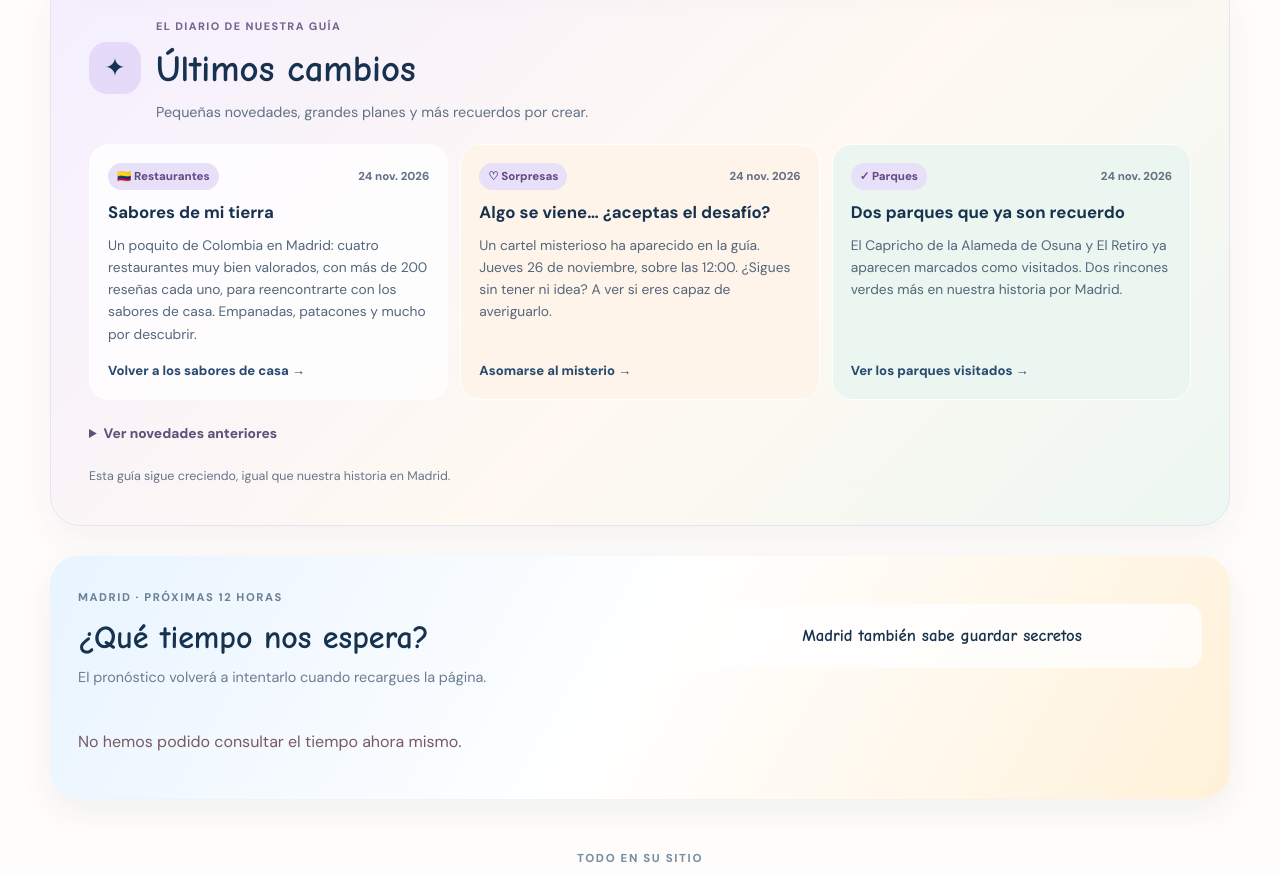
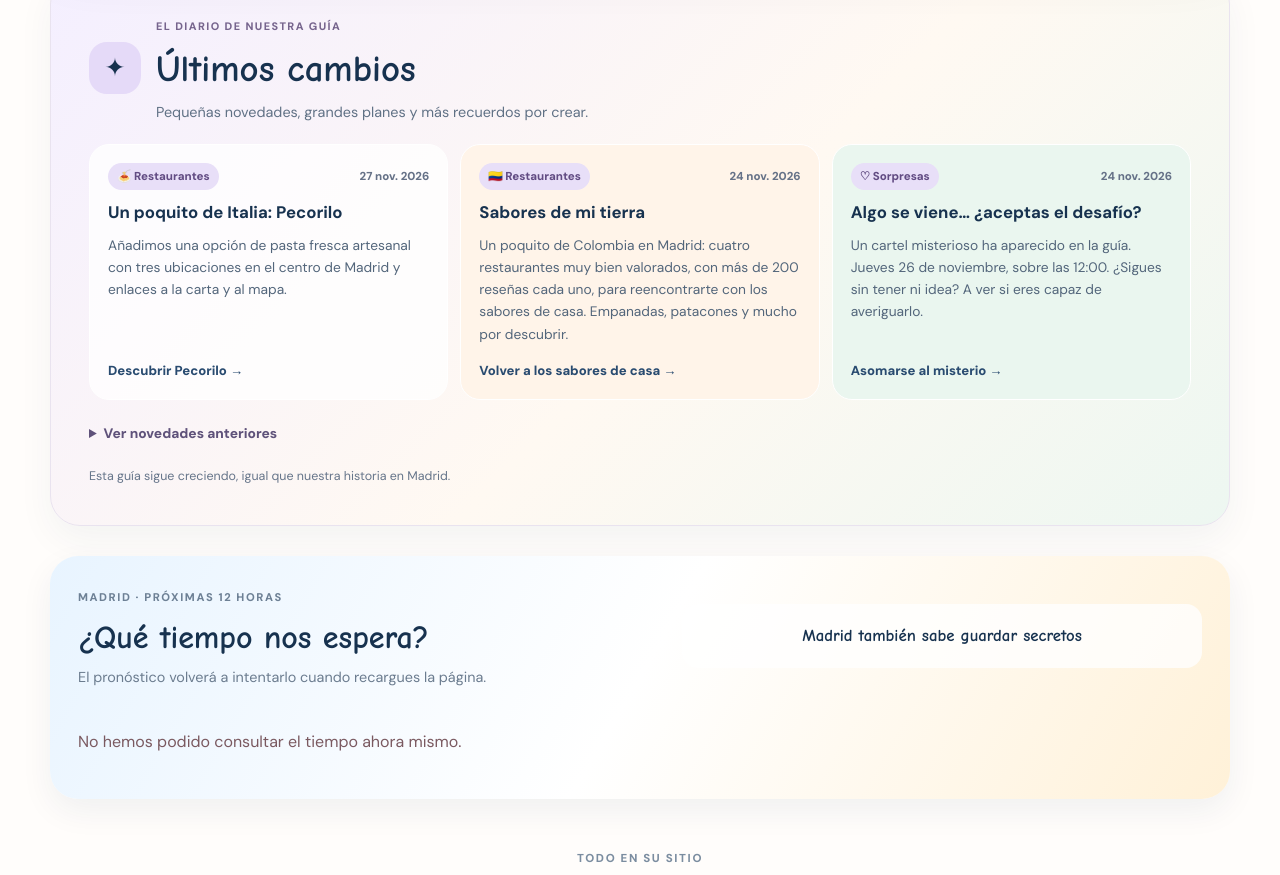
Before and after one commit to alejandrocolegiocuba-ctrl/guia-de-supervivencia, a plain HTML site: page index.html in a window 1280 px wide. Shown: the part 790-1665 px from the top of the page. Drawn offline with nearby package versions, Linux system fonts and the light colour scheme; no server answers.

Commit message:
Registra Pecorilo en últimas novedades

```diff
--- a/index.html
+++ b/index.html
@@ -730,11 +730,12 @@
         <section class="container guide-updates" id="ultimos-cambios" aria-labelledby="updatesTitle">
             <div class="updates-heading"><span class="updates-symbol" aria-hidden="true">✦</span><div><small>EL DIARIO DE NUESTRA GUÍA</small><h2 id="updatesTitle">Últimos cambios</h2><p>Pequeñas novedades, grandes planes y más recuerdos por crear.</p></div></div>
             <div class="updates-list" id="latestUpdates">
+<article class="update-entry"><div class="update-meta"><span class="update-kind">🍝 Restaurantes</span><time datetime="2026-11-27">27 nov. 2026</time></div><h3>Un poquito de Italia: Pecorilo</h3><p>Añadimos una opción de pasta fresca artesanal con tres ubicaciones en el centro de Madrid y enlaces a la carta y al mapa.</p><a href="restaurantes.html#pecorilo">Descubrir Pecorilo →</a></article>
 <article class="update-entry"><div class="update-meta"><span class="update-kind">🇨🇴 Restaurantes</span><time datetime="2026-11-24">24 nov. 2026</time></div><h3>Sabores de mi tierra</h3><p>Un poquito de Colombia en Madrid: cuatro restaurantes muy bien valorados, con más de 200 reseñas cada uno, para reencontrarte con los sabores de casa. Empanadas, patacones y mucho por descubrir.</p><a href="restaurantes.html#sabores-de-mi-tierra">Volver a los sabores de casa →</a></article>
 <article class="update-entry"><div class="update-meta"><span class="update-kind">♡ Sorpresas</span><time datetime="2026-11-24">24 nov. 2026</time></div><h3>Algo se viene… ¿aceptas el desafío?</h3><p>Un cartel misterioso ha aparecido en la guía. Jueves 26 de noviembre, sobre las 12:00. ¿Sigues sin tener ni idea? A ver si eres capaz de averiguarlo.</p><a href="sorpresa.html">Asomarse al misterio →</a></article>
-<article class="update-entry"><div class="update-meta"><span class="update-kind">✓ Parques</span><time datetime="2026-11-24">24 nov. 2026</time></div><h3>Dos parques que ya son recuerdo</h3><p>El Capricho de la Alameda de Osuna y El Retiro ya aparecen marcados como visitados. Dos rincones verdes más en nuestra historia por Madrid.</p><a href="parques.html">Ver los parques visitados →</a></article>
 </div>
             <details class="updates-archive"><summary>Ver novedades anteriores</summary><div class="updates-list">
+<article class="update-entry"><div class="update-meta"><span class="update-kind">✓ Parques</span><time datetime="2026-11-24">24 nov. 2026</time></div><h3>Dos parques que ya son recuerdo</h3><p>El Capricho de la Alameda de Osuna y El Retiro ya aparecen marcados como visitados. Dos rincones verdes más en nuestra historia por Madrid.</p><a href="parques.html">Ver los parques visitados →</a></article>
 <article class="update-entry"><div class="update-meta"><span class="update-kind">✓ Misiones</span><time datetime="2026-11-24">24 nov. 2026</time></div><h3>Nuevas misiones por cumplir</h3><p>Renovamos la lista: térmicas del Decathlon, deportivas para el gimnasio, Kultur, visitar IKEA y una misión especial para los dos.</p><a href="misiones.html">Ver misiones →</a></article>
 <article class="update-entry"><div class="update-meta"><span class="update-kind">🐾 Gatitos</span><time datetime="2026-11-24">24 nov. 2026</time></div><h3>Un ratito con gatitos</h3><p>Cuatro refugios y espacios felinos para conocer, cuidar y ayudar a gatos rescatados: AiBa, ANAA, Polineko y La Gatoteca.</p><a href="planes.html#refugios-gatos">Descubrir los refugios →</a></article>
 <article class="update-entry"><div class="update-meta"><span class="update-kind">☕ Cafeterías</span><time datetime="2026-11-24">24 nov. 2026</time></div><h3>Nueve cafeterías por descubrir</h3><p>Nueva colección de cafeterías con enlaces al mapa y el vídeo original. Sumamos también Beitea a los ocho sitios iniciales.</p><a href="restaurantes.html#cafeterias">Descubrir cafeterías →</a></article>
```
